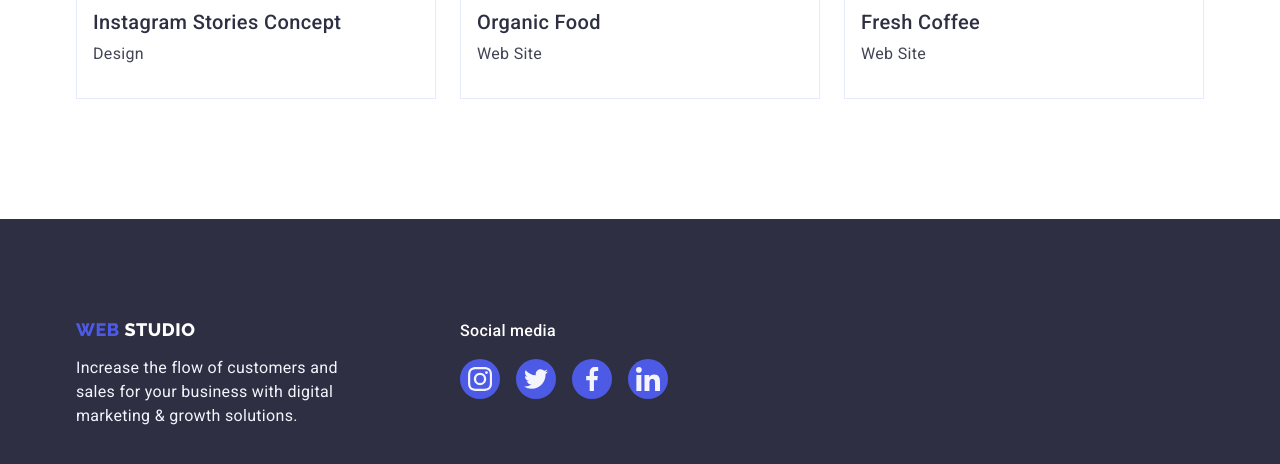
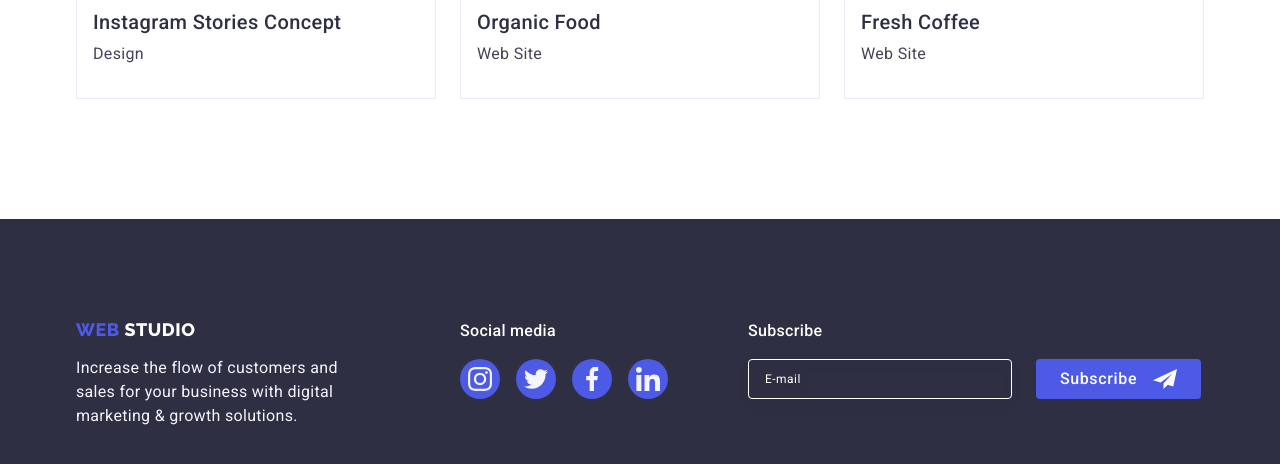
Before and after one commit to AndrewVgsoh/goit-markup-hw-05, a plain HTML site: page portfolio.html in a window 1280 px wide. Shown: the part 1550-2014 px from the top of the page. Drawn offline with nearby package versions, Linux system fonts and the light colour scheme.

Commit message:
hw5
port footer

```diff
--- a/portfolio.html
+++ b/portfolio.html
@@ -270,6 +270,19 @@
             </li>
           </ul>
         </div>
+        <div class="footer-div-tree">
+          <p class="footer-three-text">Subscribe</p>
+          <form class="footer-form">
+            <label class="footer-label">
+            <input type="email" class="footer-input" name="footer-email" id="footer-email" placeholder="E-mail">
+          </label>
+            <button type="submit" class="subscribe-btn">Subscribe
+              <svg class="footer-svg" width="24" height="24">
+                <use href="./images/icons.svg#icon-paperplane"></use>
+              </svg>
+            </button>
+          </form>
+        </div>
       </div>
     </footer>
   </body>
```
